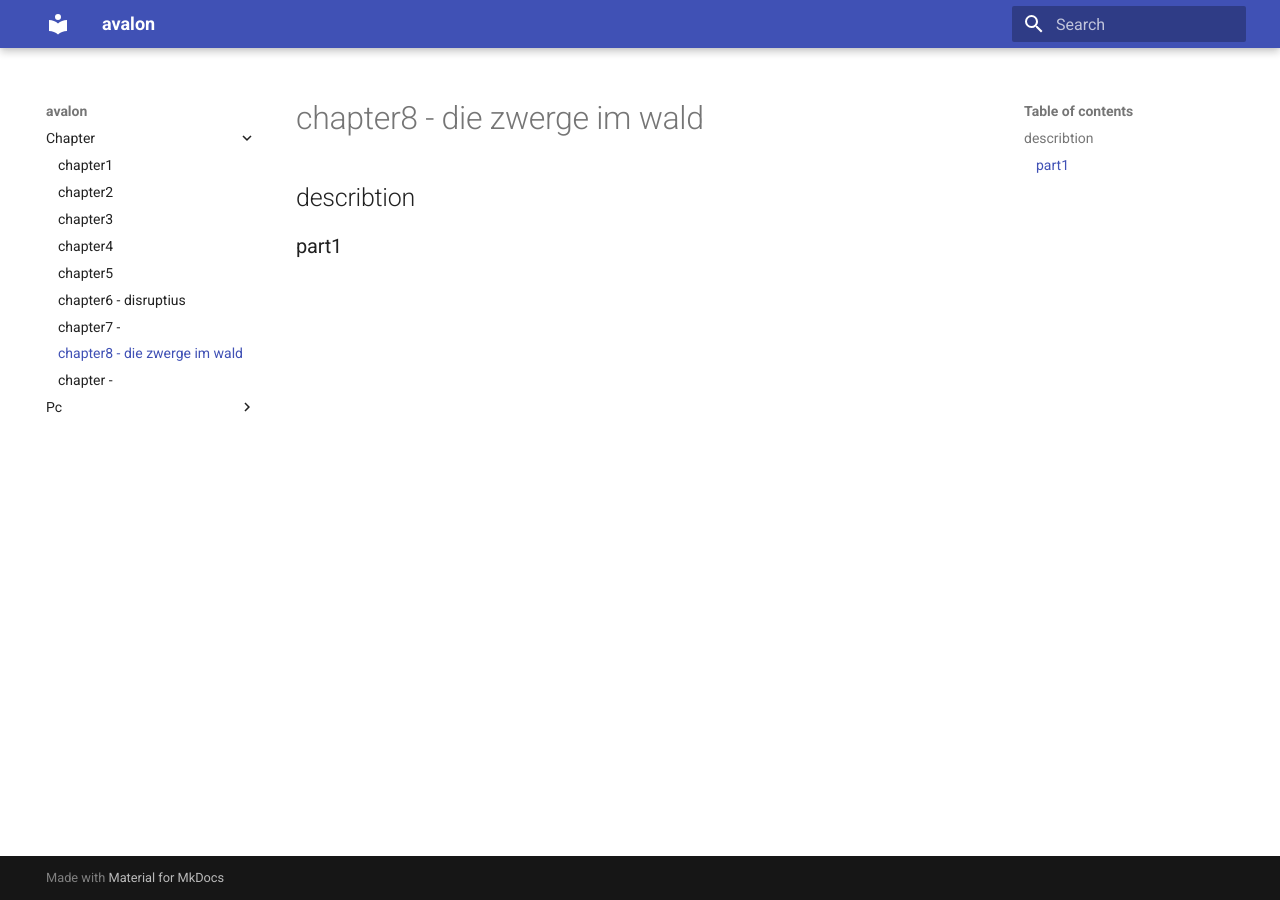
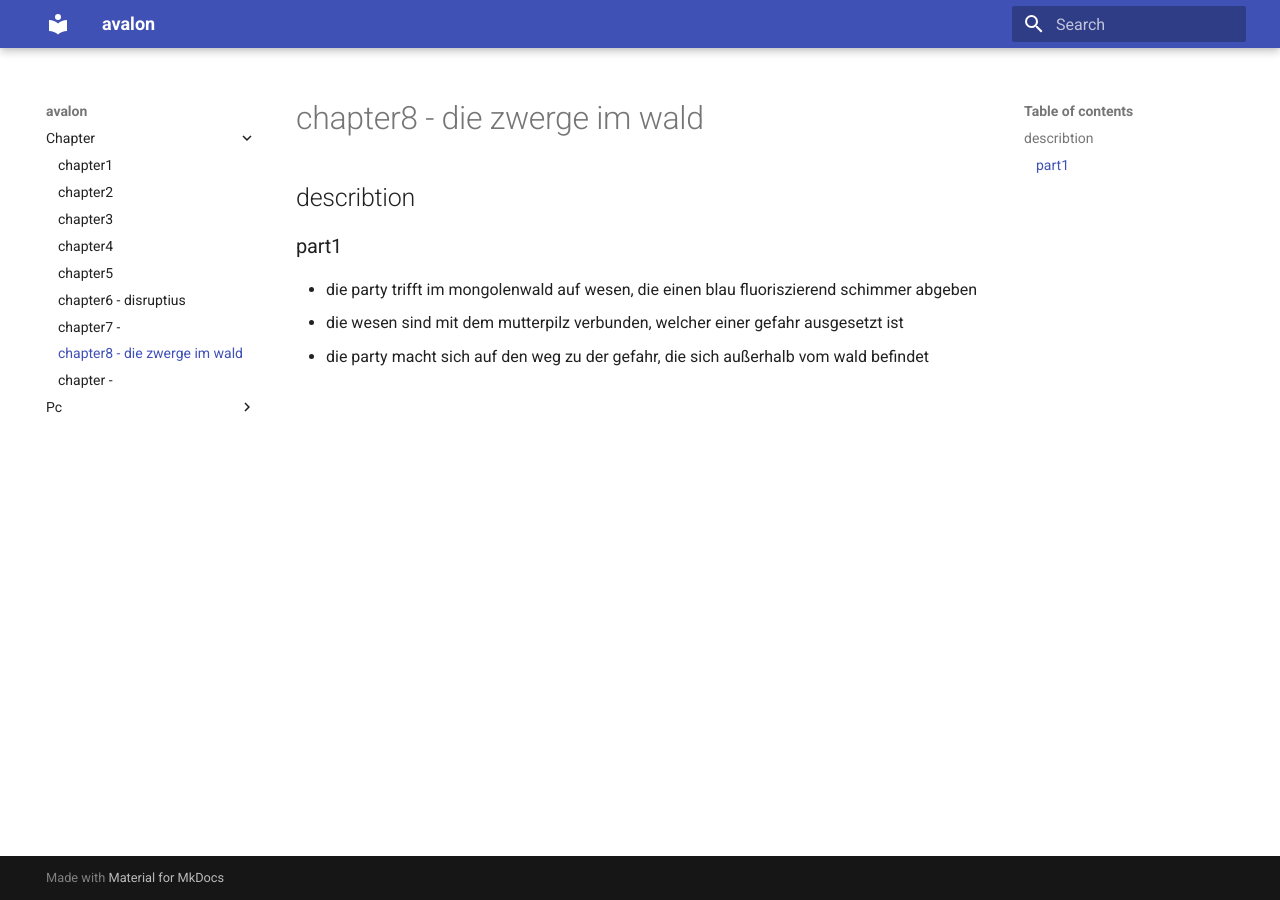
Before and after one commit to mkdocs-pnp/avalon, an MkDocs documentation site: the page built from docs/chapter/chapter8.md, in a window 1280 px wide. Built offline with MkDocs 1.6.1 and Material for MkDocs 9.7.7, drawn with Linux system fonts in a browser that asks for light colours.

Commit message:
Update chapter8.md

```diff
--- a/docs/chapter/chapter8.md
+++ b/docs/chapter/chapter8.md
@@ -3,3 +3,7 @@
 ## describtion
 
 ###  part1
+
++ die party trifft im mongolenwald auf wesen, die einen blau fluoriszierend schimmer abgeben
++ die wesen sind mit dem mutterpilz verbunden, welcher einer gefahr ausgesetzt ist
++ die party macht sich auf den weg zu der gefahr, die sich außerhalb vom wald befindet
```
